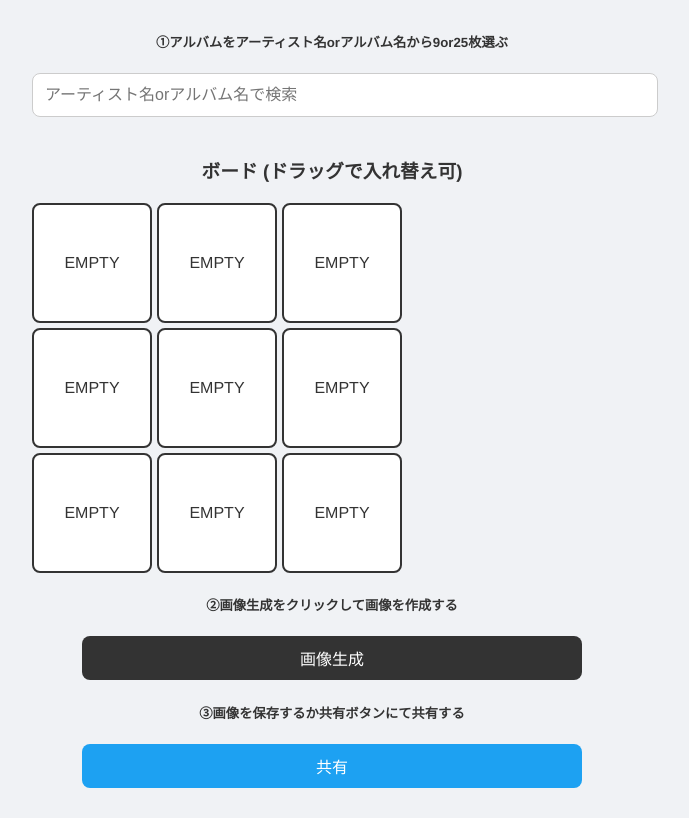
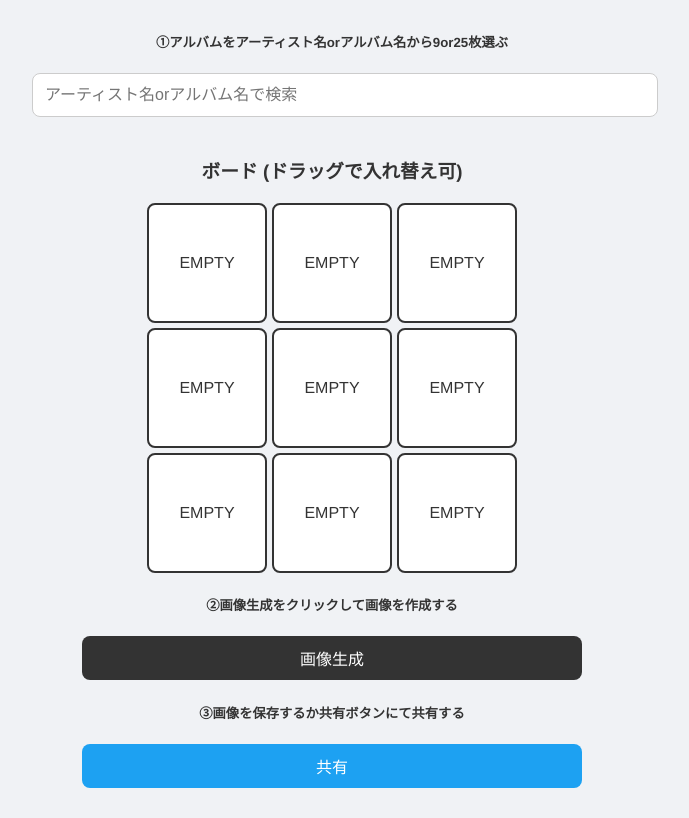
Before and after one commit to ma38-ztmy/albam25, a plain HTML site: page index.html in a window 1280 px wide. Shown: the whole page, without its empty margins (308-997 px from the left). Drawn offline with Linux system fonts and the light colour scheme; some icons are missing.

Commit message:
レイアウト修正

```diff
--- a/index.html
+++ b/index.html
@@ -76,8 +76,9 @@
       grid-auto-rows: 30vw;
       gap: 5px;
       margin: 20px auto;
-      width: 100%;
-      max-width: 600px;
+      width: fit-content;
+      max-width: 100%;
+      justify-content: center;
     }
 
     .bingo-cell {
```
